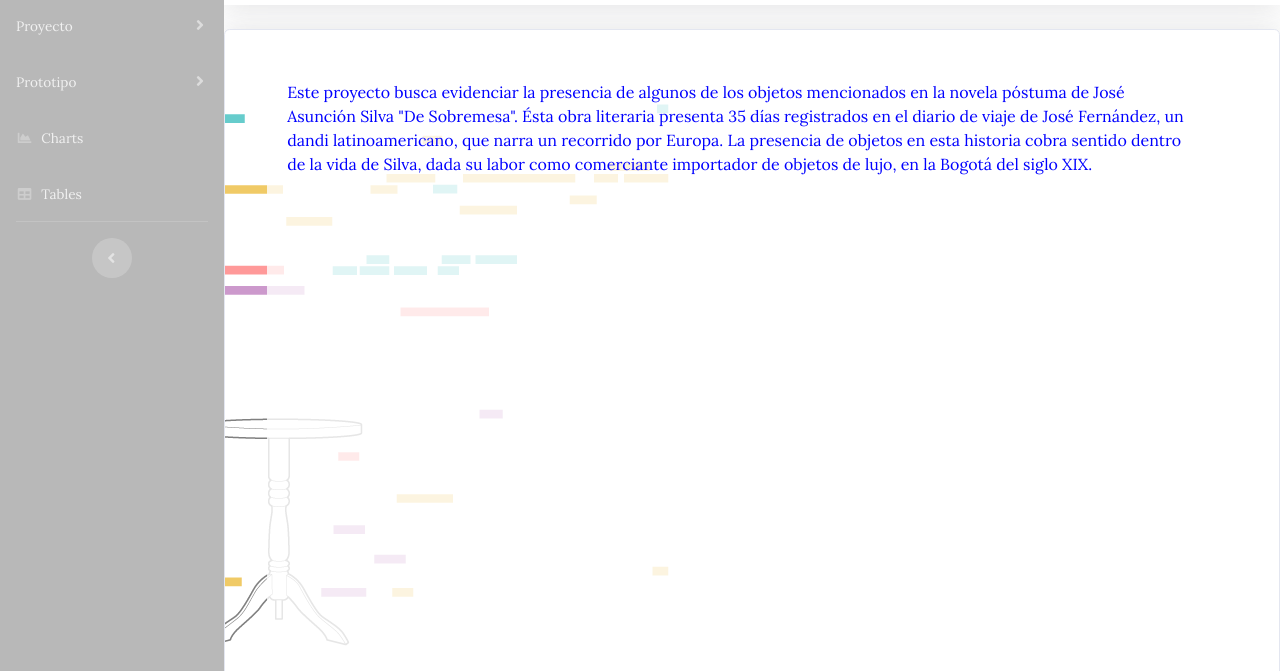
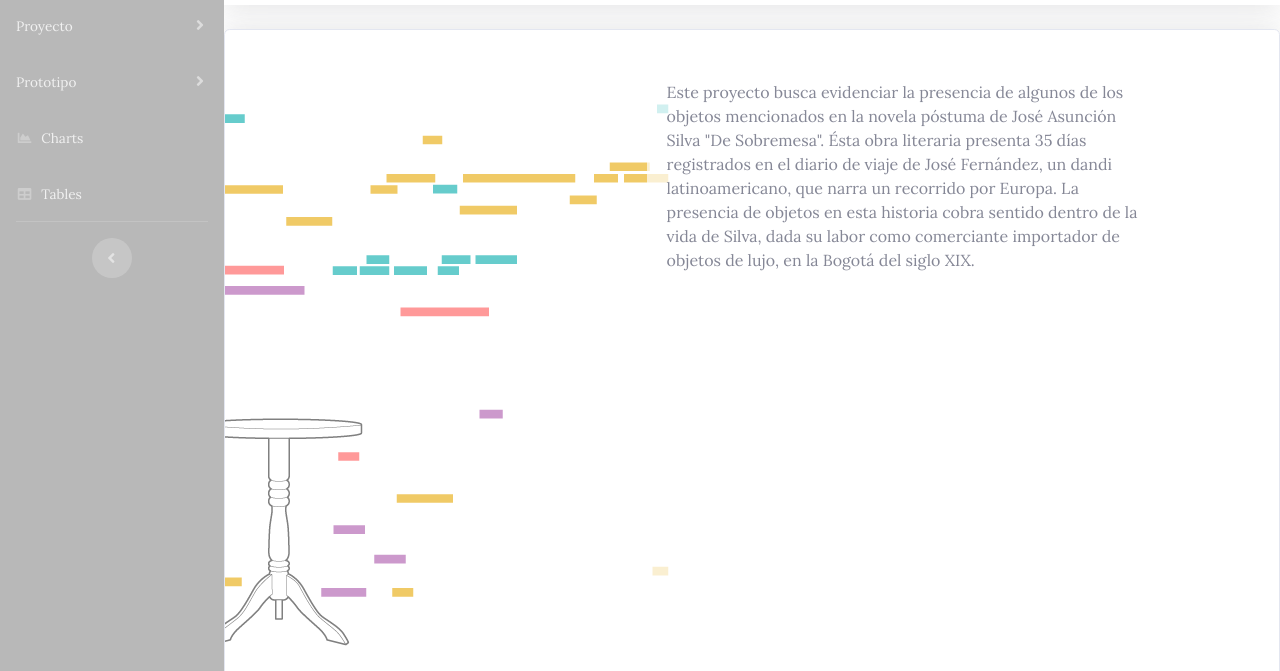
Before and after one commit to cgrillo98/sd2, a website with bundled scripts: page index.html in a window 1280 px wide. Shown: the part 129-800 px from the top of the page. Built offline with nearby package versions, Linux system fonts and the light colour scheme.

Commit message:
Update new.css

```diff
--- a/css/new.css
+++ b/css/new.css
@@ -84,15 +84,6 @@ body {
 
 @media (min-width: 576px) {
 
-    .card-inicio {
-        width: 90%!important;
-        background-color: rgba(255, 255, 255, 0.8);
-        margin-top: 30px;
-        margin-left: 4%;
-
-        color:blue!important;
-    }
-
   }
 
   @media (min-width: 768px) {
```
